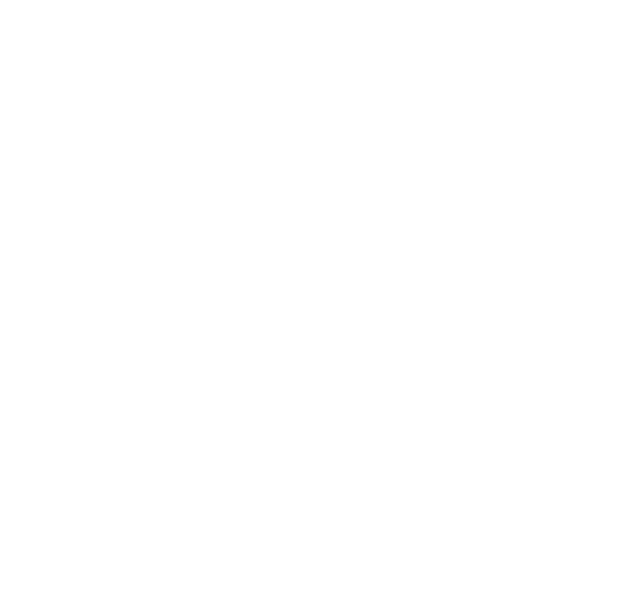
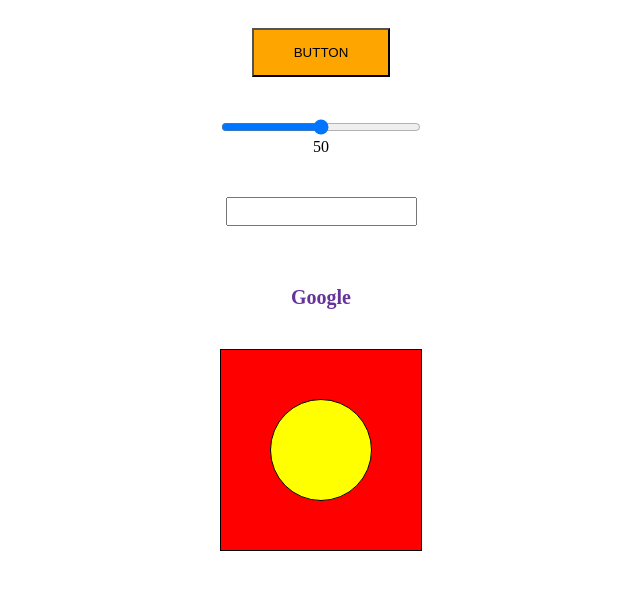
Before and after one commit to ArtemPPPP/lessons, a plain HTML site: page index.html in a window 1280 px wide. Shown: the whole page, without its empty margins (319-959 px from the left). Drawn offline with Linux system fonts and the light colour scheme.

Commit message:
Add files via upload

```diff
--- a/index.html
+++ b/index.html
@@ -1,14 +1,45 @@
 <!DOCTYPE html>
 <html lang="en">
+
 <head>
     <meta charset="UTF-8">
     <meta http-equiv="X-UA-Compatible" content="IE=edge">
     <meta name="viewport" content="width=device-width, initial-scale=1.0">
-    <title>Document</title>
+    <link rel="stylesheet" href="./style.css">
+    <script src="./script.js" defer></script>
+    <title>Listeners</title>
 </head>
+
 <body>
-    <script src="./script.js">
-    </script>
+
+    <main>
+        <div class="controls">
+            <button id="btn">Button</button>
+        </div>
+
+        <div class="controls">
+            <input type="range" id="range">
+            <span id="range-span">0</span>
+        </div>
+
+        <div class="controls">
+            <input type="text" id="text">
+            <span id="text-span"></span>
+        </div>
+
+        <div class="controls">
+            <a href="https://www.google.ru/">Google</a>
+        </div>
+
+        <div class="controls">
+            <div id="square">
+                <div id="circle">
+                    <button id="e_btn">Жмяк</button>
+                </div>
+            </div>
+        </div>
+    </main>
+
 </body>
 
 </html>
--- a/script.js
+++ b/script.js
@@ -1 +1,29 @@
-alert("Hello World!");
+let btn = document.querySelector('#btn')
+let text = document.querySelector('#text')
+let range = document.querySelector('#range')
+let circle = document.querySelector('#circle')
+let rangeSpan = document.querySelector('#range-span')
+let e_btn = document.querySelector('#e_btn')
+
+function start() {
+    rangeSpan.textContent = 50
+    circle.style.height = range.value + '%'
+    circle.style.width = range.value + '%'
+    e_btn.style.display = 'none'
+}
+
+
+const color = function() {
+    btn.style.backgroundColor = text.value
+}
+
+
+const position = function(){
+    circle.style.height = range.value + '%'
+    circle.style.width = range.value + '%'
+    rangeSpan.textContent = event.target.value
+}
+
+start()
+btn.addEventListener('click', color)
+range.addEventListener('input', position)
--- /dev/null
+++ b/style.css
@@ -0,0 +1,71 @@
+main {
+    display: flex;
+    flex-direction: column;
+    align-items: center;
+    padding-top: 20px;
+}
+
+.controls {
+    margin-bottom: 40px;
+    display: flex;
+    flex-direction: column;
+    align-items: center;
+}
+
+span {
+    height: 20px;
+    line-height: 20px;
+}
+
+button {
+    padding: 15px 40px;
+    text-transform: uppercase;
+    cursor: pointer;
+    background-color: orange;
+}
+
+input[type=range] {
+    width: 200px;
+    cursor: pointer;
+}
+
+input[type=text] {
+    padding: 5px;
+}
+
+a {
+    text-decoration: none;
+    color: rebeccapurple;
+    font-weight: bold;
+    font-size: 20px;
+    transition: .3s;
+}
+
+a:hover {
+    color: red;
+}
+
+#square {
+    width: 200px;
+    height: 200px;
+    border: 1px solid #000;
+    background-color: red;
+    display: flex;
+    justify-content: center;
+    align-items: center;
+}
+
+#circle {
+    width: 150px;
+    height: 150px;
+    border-radius: 50%;
+    border: 1px solid #000;
+    background-color: yellow;
+    display: flex;
+    justify-content: center;
+    align-items: center;
+}
+
+.green {
+    background-color: green !important;
+}
```
